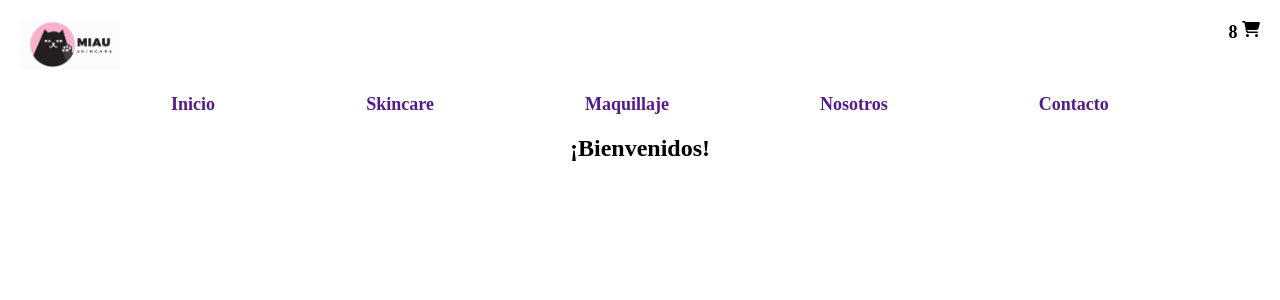
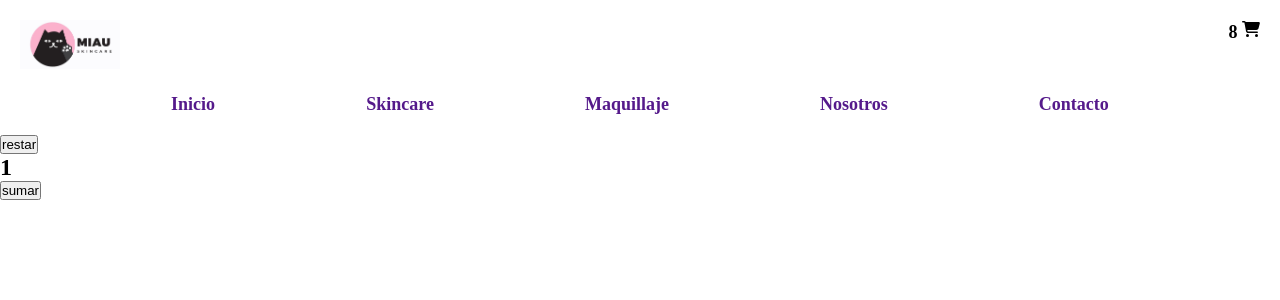
Before and after one commit to miauprrr/ecommerce-PR, a React (Vite) app: page / in a window 1280 px wide. Shown: the top 300 px of the page. Built offline with nearby package versions, Linux system fonts and the light colour scheme.

Commit message:
promps, state, useEffect

```diff
--- a/src/App.jsx
+++ b/src/App.jsx
@@ -1,11 +1,13 @@
-import Navbar from "./components/layouts/navbar/navbar"
+import Counter from "./components/common/counter/Counter"
+import Navbar from "./components/layouts/navbar/Navbar"
 import ItemListContainer from "./components/pages/itemListContainer/ItemListContainer"
 
 function App() {
   return <div>
 
     <Navbar />
-    <ItemListContainer greeting= "¡Bienvenidos!"/>
+    {/* <ItemListContainer greeting= "¡Bienvenidos!"/> */}
+    <Counter />
 
   </div>
 }
--- /dev/null
+++ b/src/components/common/counter/Counter.jsx
@@ -0,0 +1,24 @@
+import { useState, useEffect } from "react"
+
+const Counter = () => {
+  const  [contador, setcontador] = useState (1)
+
+  const sumar = () => {
+    setcontador (contador + 1)
+  }
+
+  const restar = () => {
+    setcontador (contador - 1)
+  }
+
+  return (
+
+    <div>
+      <button onClick={restar}> restar </button>
+      <h2> {contador} </h2>
+      <button onClick={sumar}> sumar </button>
+      </div>
+  )
+}
+
+export default Counter
--- a/src/components/pages/itemListContainer/ItemListContainer.jsx
+++ b/src/components/pages/itemListContainer/ItemListContainer.jsx
@@ -6,10 +6,10 @@ export const ItemListContainer = ({greeting}) => {
     return (
         <div>
             <h2 className='greeting'> {greeting}</h2>
-            {/* <ProductCart title= "Crema" price= {18990} stock= {20}/>
+            <ProductCart title= "Crema" price= {18990} stock= {20}/>
             <ProductCart title= "Toner" price= {15990} stock= {26} />
             <ProductCart title= "Serum" price= {21990} stock= {27} />
-            <ProductCart title= "Limpiador" price= {10990} stock= {29} /> */}
+            <ProductCart title= "Limpiador" price= {10990} stock= {29} />
         </div>
     )
 }
```
Also changed, not shown: src/products.js (added, +11 -0 lines).
